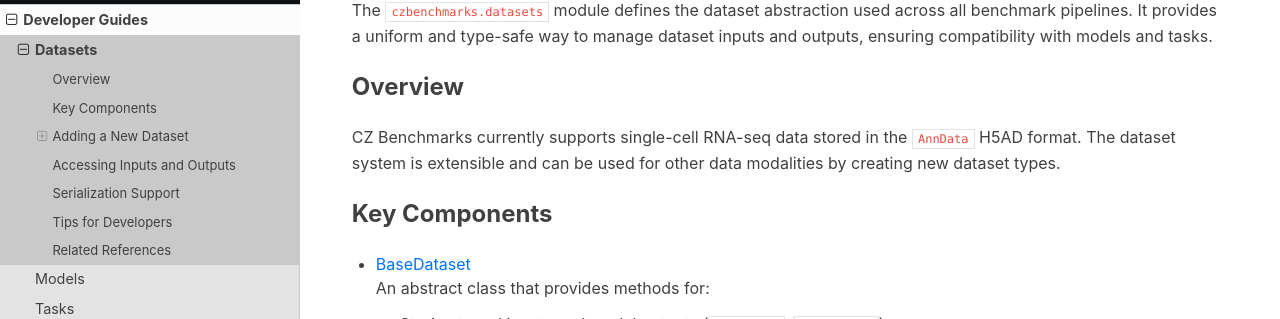
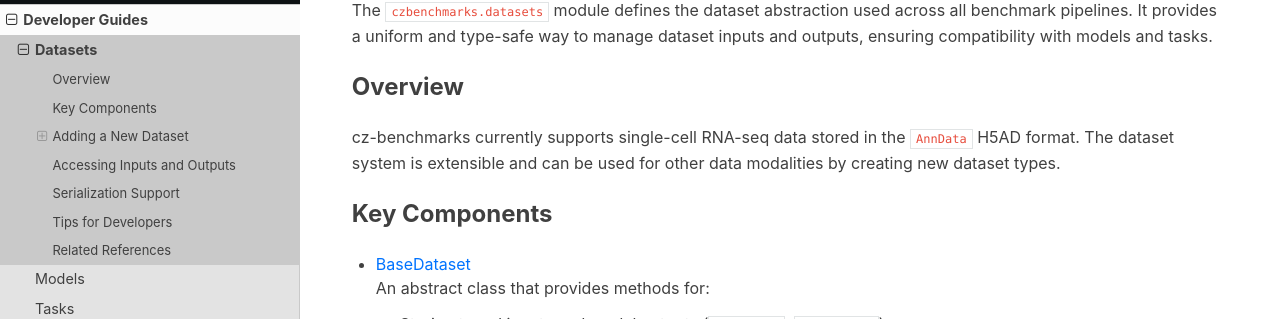
Before and after one commit to chanzuckerberg/cz-benchmarks, a Sphinx documentation site: the page built from docs/source/developer_guides/datasets.md, in a window 1280 px wide and 900 px high. Shown: the part 160-479 px from the top of the window. Built offline with Sphinx 7.4.7 and the Read the Docs theme 3.1.0, drawn with Linux system fonts in a browser that asks for light colours; pages that are not in the unit, such as notebooks, are missing from menus.

```diff
--- a/docs/source/developer_guides/datasets.md
+++ b/docs/source/developer_guides/datasets.md
@@ -4,7 +4,7 @@ The `czbenchmarks.datasets` module defines the dataset abstraction used across a
 
 ## Overview
 
-CZ Benchmarks currently supports single-cell RNA-seq data stored in the [`AnnData`](https://anndata.readthedocs.io/en/stable/) H5AD format. The dataset system is extensible and can be used for other data modalities by creating new dataset types.
+cz-benchmarks currently supports single-cell RNA-seq data stored in the [`AnnData`](https://anndata.readthedocs.io/en/stable/) H5AD format. The dataset system is extensible and can be used for other data modalities by creating new dataset types.
 
 ## Key Components
 
```
